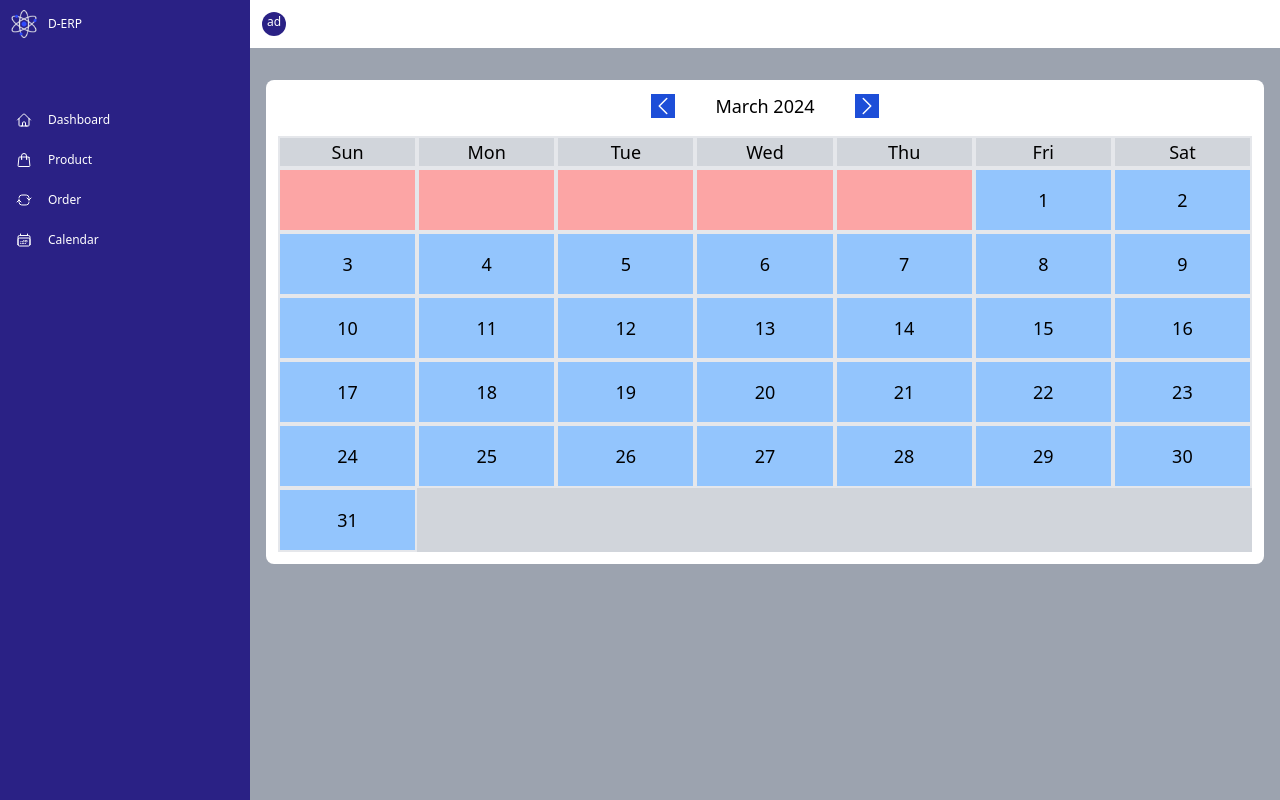
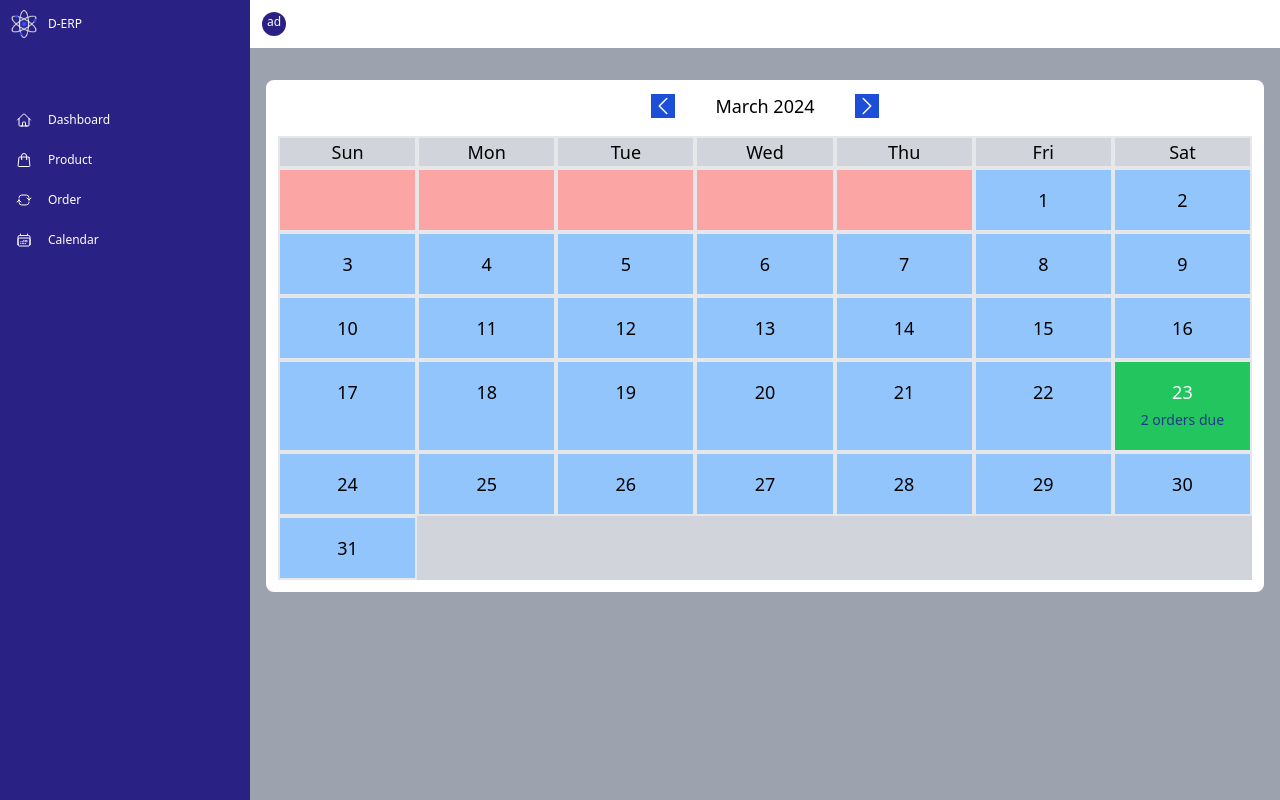
Before and after one commit to Abhishek-1337/Derp, a React (Vite) app: page /calendar in a window 1280 px wide. Built offline with nearby package versions, Linux system fonts and the light colour scheme.

Commit message:
Order details on expected delivery date

```diff
--- a/data/order.json
+++ b/data/order.json
@@ -1,4 +1,4 @@
-[{"order_id":"#1","customer_name":"Abhishek","status":"In progress", "order_date": "March 3, 2024", "delivery_data": "March 10, 2024", "order_items": [
+[{"order_id":"#1","customer_name":"Abhishek","status":"In progress", "order_date": "March 3, 2024", "delivery_date": "March 23, 2024", "order_items": [
     {
         "product_id": 1,
         "quantity": 2
@@ -8,7 +8,7 @@
         "quantity": 2
     }
 ]},
-{"order_id":"#2","customer_name":"Kanika","status":"Return","order_date": "Mar 11, 2024", "delivery_data": "March 23, 2024", "order_items": [
+{"order_id":"#2","customer_name":"Kanika","status":"Return","order_date": "Mar 11, 2024", "delivery_date": "March 23, 2024", "order_items": [
     {
         "product_id": 2,
         "quantity": 10
@@ -18,7 +18,7 @@
         "quantity": 2
     }
 ]},
-{"order_id":"#3","customer_name":"Manika","status":"Pending","order_date": "February 2, 2024","delivery_data": "February 10, 2024", "order_items": [
+{"order_id":"#3","customer_name":"Manika","status":"Pending","order_date": "February 2, 2024","delivery_date": "February 10, 2024", "order_items": [
     {
         "product_id": 5,
         "quantity": 100
@@ -28,7 +28,7 @@
         "quantity": 25
     }
 ]},
-{"order_id":"#4","customer_name":"Sweety","status":"In progress","order_date": "January 18, 2024", "delivery_data": "January 24, 2024", "order_items": [
+{"order_id":"#4","customer_name":"Sweety","status":"In progress","order_date": "January 18, 2024", "delivery_date": "January 24, 2024", "order_items": [
     {
         "product_id": 3,
         "quantity": 100
--- a/src/components/Calendar/CalendarMain.jsx
+++ b/src/components/Calendar/CalendarMain.jsx
@@ -1,3 +1,5 @@
+import Day from "./Day";
+
 const CalendarMain = ({ date }) => {
   const generateDays = () => {
     const days = new Date(date.getFullYear(), date.getMonth() + 1, 0).getDate();
@@ -24,16 +26,7 @@ const CalendarMain = ({ date }) => {
           );
         })}
         {generateDays().map((day, index) => {
-          return (
-            <div
-              key={index}
-              className={`${
-                day == null ? "bg-red-300" : ""
-              } bg-blue-300 border-2 p-4`}
-            >
-              {day !== null && day}
-            </div>
-          );
+          return <Day day={day} key={index} date={date} />;
         })}
       </div>
       <div className="grid grid-cols-7 font-medium text-lg text-center"></div>
--- /dev/null
+++ b/src/components/Calendar/Day.jsx
@@ -0,0 +1,30 @@
+import { useSelector } from "react-redux";
+import OrderDetailOnDay from "./OrderDetailOnDay";
+
+const Day = ({ day, date }) => {
+  const orderData = useSelector((state) => state.order.data);
+  const currDate = new Date(
+    date.getFullYear(),
+    date.getMonth(),
+    day
+  ).toLocaleDateString("en-US", {
+    month: "long",
+    day: "numeric",
+    year: "numeric",
+  });
+
+  const orderDeliveries = [];
+  orderData.forEach((order) => {
+    if (order.delivery_date === currDate) {
+      orderDeliveries.push(order);
+    }
+  });
+  console.log(orderDeliveries);
+  return (
+    <>
+      <OrderDetailOnDay day={day} orderDeliveries={orderDeliveries} />
+    </>
+  );
+};
+
+export default Day;
--- /dev/null
+++ b/src/components/Calendar/OrderDetailOnDay.jsx
@@ -0,0 +1,66 @@
+import { useState } from "react";
+import TableField from "../../shared/components/TableField";
+import Modal from "../../shared/components/Modal";
+
+const OrderDetailOnDay = ({ orderDeliveries, day }) => {
+  const [modalDialog, setModalDialog] = useState(false);
+  const handleModalOnCancel = () => {
+    setModalDialog(false);
+  };
+  return (
+    <>
+      <Modal
+        isOpen={modalDialog}
+        onCancel={handleModalOnCancel}
+        title="Order details"
+        additionalStyles="min-w-[900px]"
+        data={
+          <table className=" w-full mt-4 table-fixed">
+            <thead>
+              <tr className="text-[12px] text-white bg-gray-500 rounded-t-xl p-1">
+                <th className="font-medium mr-2">CUSTOMER</th>
+                <th className="font-medium mr-2">ORDER ID</th>
+                {/* <th className="font-medium mr-2">PRICE</th> */}
+              </tr>
+            </thead>
+            <tbody>
+              {orderDeliveries.map((order) => {
+                return (
+                  <tr key={order.order_id} className="text-center text-[14px]">
+                    <TableField data={order.customer_name} />
+                    <TableField data={order.order_id} />
+                  </tr>
+                );
+              })}
+            </tbody>
+          </table>
+        }
+      />
+      <div
+        className={`${
+          day == null ? "bg-red-300" : ""
+        } bg-blue-300 border-2 p-4 relative ${
+          orderDeliveries.length !== 0 &&
+          "bg-green-500 text-white cursor-pointer"
+        }`}
+        onClick={
+          orderDeliveries.length !== 0 &&
+          function () {
+            return setModalDialog(true);
+          }
+        }
+      >
+        {day !== null && day}
+        {orderDeliveries.length !== 0 && (
+          <span className="block text-[14px] text-blue-900">
+            {`${orderDeliveries.length} ${
+              orderDeliveries.length === 1 ? "order due" : "orders due"
+            }`}
+          </span>
+        )}
+      </div>
+    </>
+  );
+};
+
+export default OrderDetailOnDay;
```
